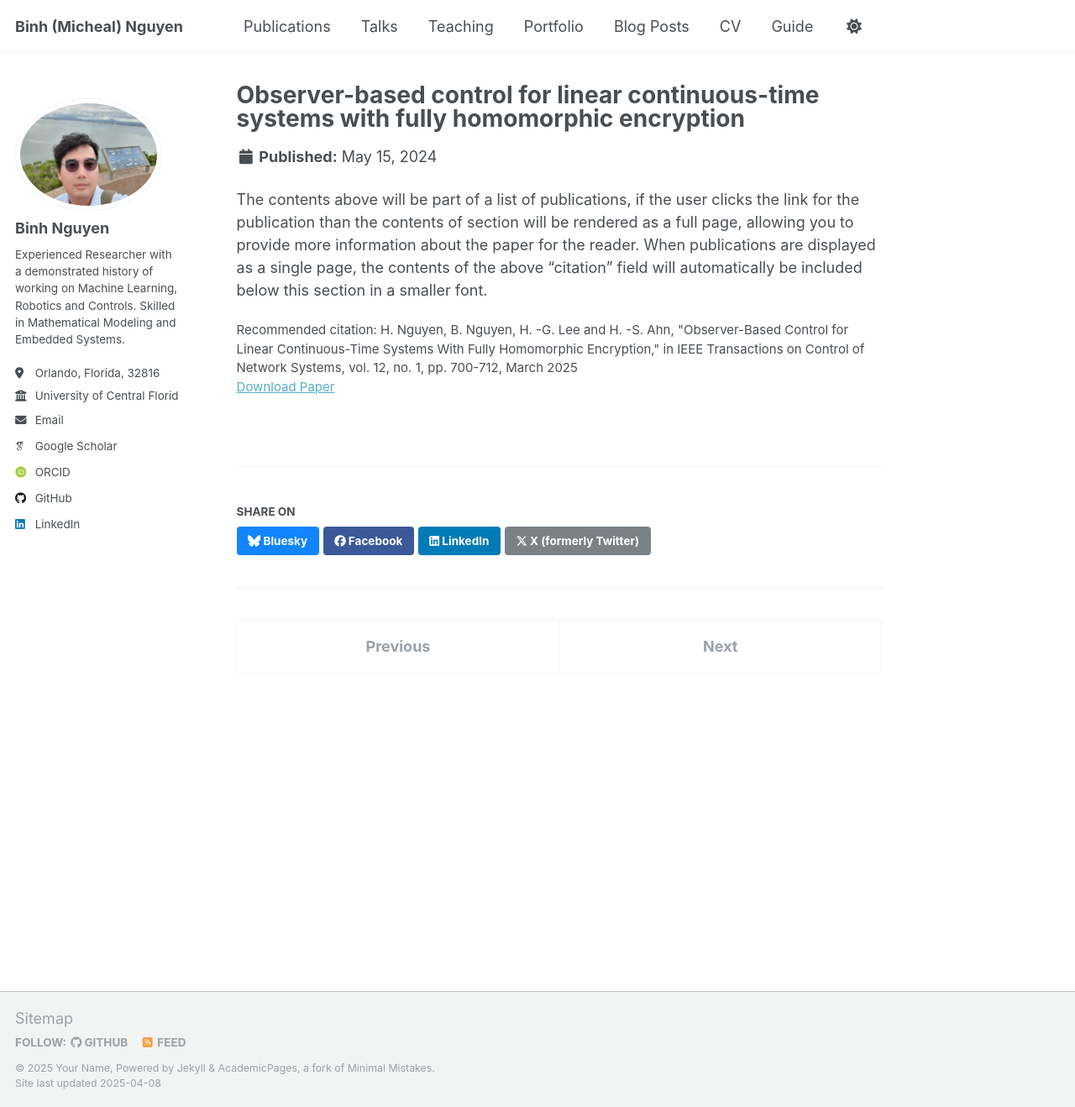
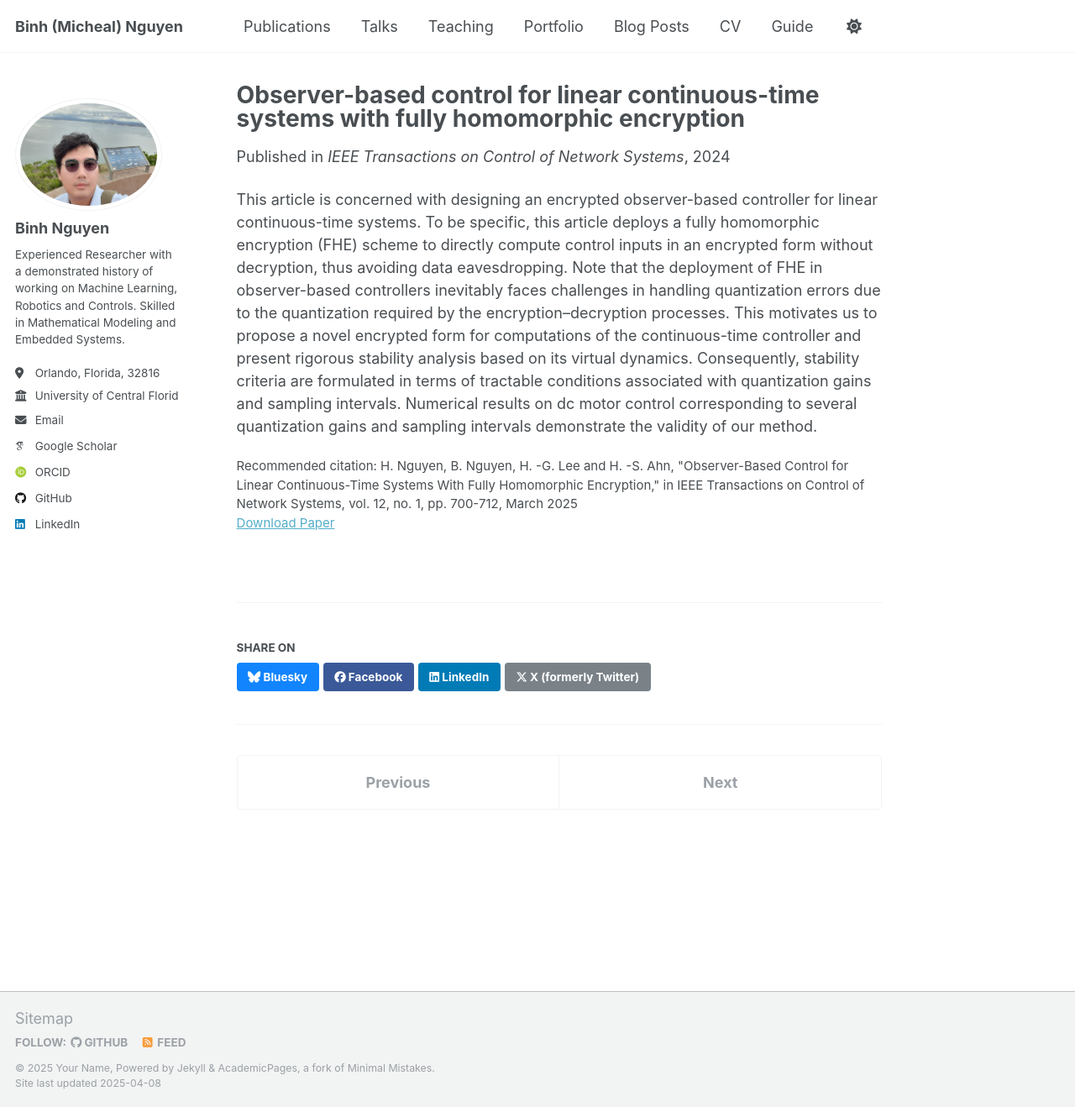
Before and after one commit to EasternBoy/EasternBoy.github.io, a Jekyll site: the page built from _publications/Obs-Ctrl-LTI-FHE.md, in a window 1280 px wide and 1318 px high. Shown: the whole window at 84% size. Built offline with Jekyll 4.4.1, drawn with Linux system fonts in a browser that asks for light colours; some web fonts are replaced.

Commit message:
Edit Publicaiton

```diff
--- a/_publications/Obs-Ctrl-LTI-FHE.md
+++ b/_publications/Obs-Ctrl-LTI-FHE.md
@@ -3,12 +3,12 @@ title: "Observer-based control for linear continuous-time systems with fully hom
 collection: publications
 category: manuscripts
 permalink: /publication/Obs-Ctrl-LTI-FHE
-excerpt: 'This article is concerned with designing an encrypted observer-based controller for linear continuous-time systems. To be specific, this article deploys a fully homomorphic encryption (FHE) scheme to directly compute control inputs in an encrypted form without decryption, thus avoiding data eavesdropping. Note that the deployment of FHE in observer-based controllers inevitably faces challenges in handling quantization errors due to the quantization required by the encryption–decryption processes. This motivates us to propose a novel encrypted form for computations of the continuous-time controller and present rigorous stability analysis based on its virtual dynamics. Consequently, stability criteria are formulated in terms of tractable conditions associated with quantization gains and sampling intervals. Numerical results on dc motor control corresponding to several quantization gains and sampling intervals demonstrate the validity of our method.'
+excerpt: 'This article is concerned with designing an encrypted observer-based controller for linear continuous-time systems.'
 date: 2024-05-15
-# venue: 'IEEE Transactions on Control of Network Systems'
+venue: 'IEEE Transactions on Control of Network Systems'
 # slidesurl: 'http://academicpages.github.io/files/slides1.pdf'
 paperurl: 'https://ieeexplore.ieee.org/abstract/document/10531062'
 # bibtexurl: 'http://academicpages.github.io/files/bibtex1.bib'
 citation: 'H. Nguyen, B. Nguyen, H. -G. Lee and H. -S. Ahn, "Observer-Based Control for Linear Continuous-Time Systems With Fully Homomorphic Encryption," in IEEE Transactions on Control of Network Systems, vol. 12, no. 1, pp. 700-712, March 2025'
 ---
-The contents above will be part of a list of publications, if the user clicks the link for the publication than the contents of section will be rendered as a full page, allowing you to provide more information about the paper for the reader. When publications are displayed as a single page, the contents of the above "citation" field will automatically be included below this section in a smaller font.
+This article is concerned with designing an encrypted observer-based controller for linear continuous-time systems. To be specific, this article deploys a fully homomorphic encryption (FHE) scheme to directly compute control inputs in an encrypted form without decryption, thus avoiding data eavesdropping. Note that the deployment of FHE in observer-based controllers inevitably faces challenges in handling quantization errors due to the quantization required by the encryption–decryption processes. This motivates us to propose a novel encrypted form for computations of the continuous-time controller and present rigorous stability analysis based on its virtual dynamics. Consequently, stability criteria are formulated in terms of tractable conditions associated with quantization gains and sampling intervals. Numerical results on dc motor control corresponding to several quantization gains and sampling intervals demonstrate the validity of our method.
```
